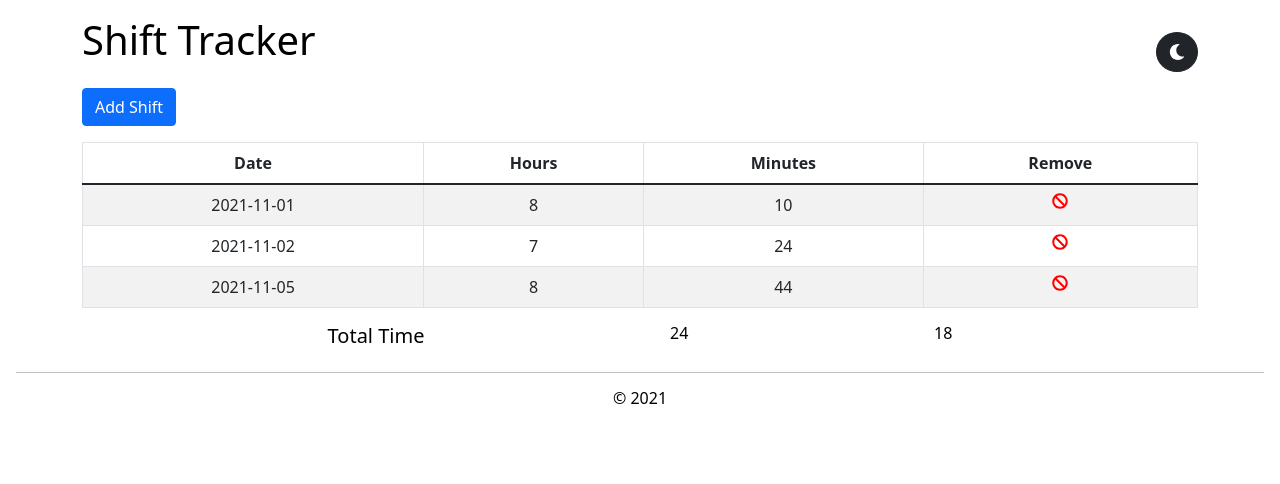
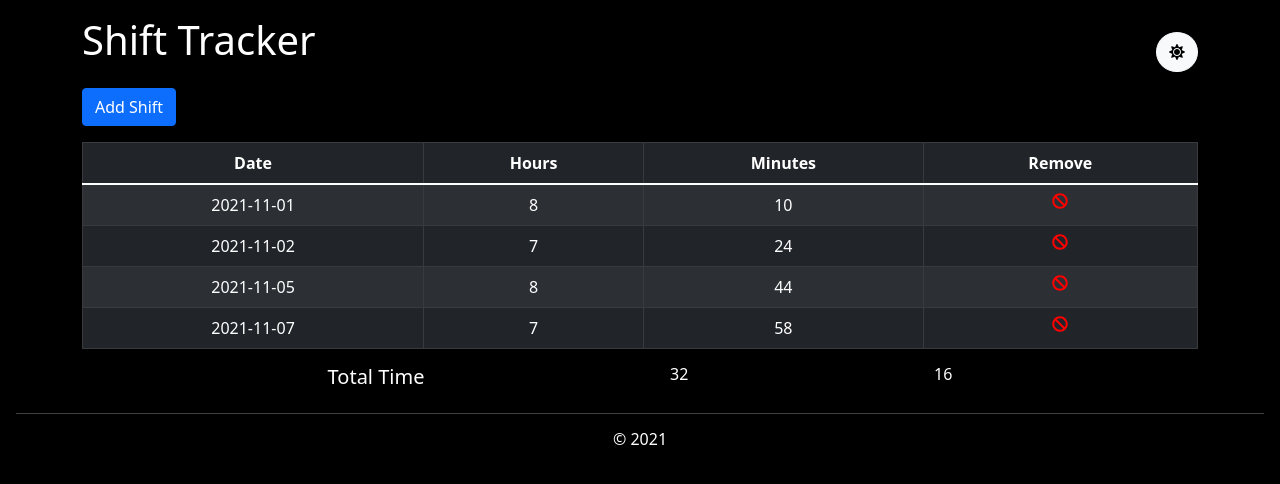
Before and after one commit to tsimian/shift_tracker, a React (Create React App) app: page / in a window 1280 px wide. Shown: the top 484 px of the page. Built offline with nearby package versions, Linux system fonts and the light colour scheme; data requests are answered from the project's data file.

Commit message:
set default theme to dark

```diff
--- a/db.json
+++ b/db.json
@@ -17,6 +17,12 @@
       "hours": "8",
       "minutes": "44",
       "id": 3
+    },
+    {
+      "date": "2021-11-07",
+      "hours": "7",
+      "minutes": "58",
+      "id": 4
     }
   ]
 }
--- a/src/App.js
+++ b/src/App.js
@@ -21,7 +21,7 @@ function App() {
     transition: "0.25s ease-in"
   }
 
-  const [theme, setTheme] = useState('light')
+  const [theme, setTheme] = useState('dark')
 
   useEffect(() => {
     const getShifts = async () => {
```
